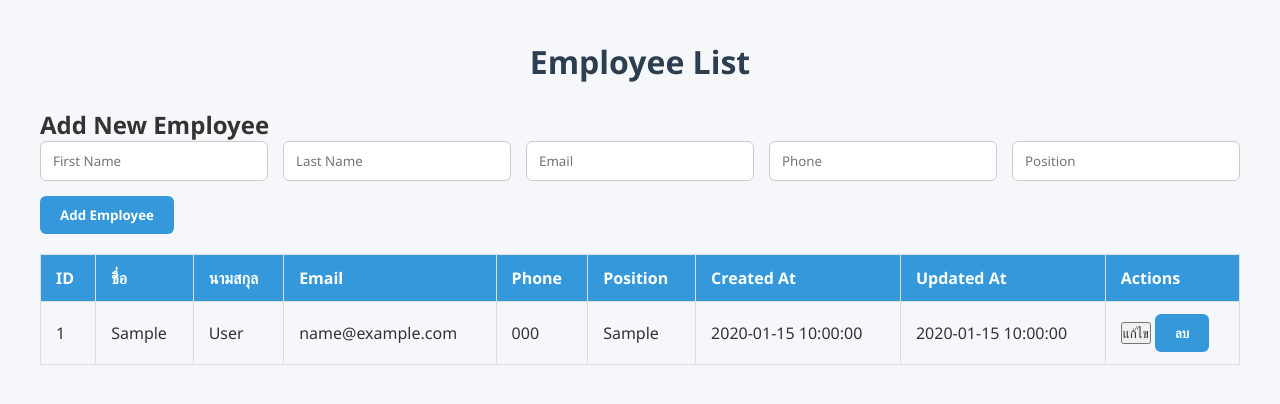
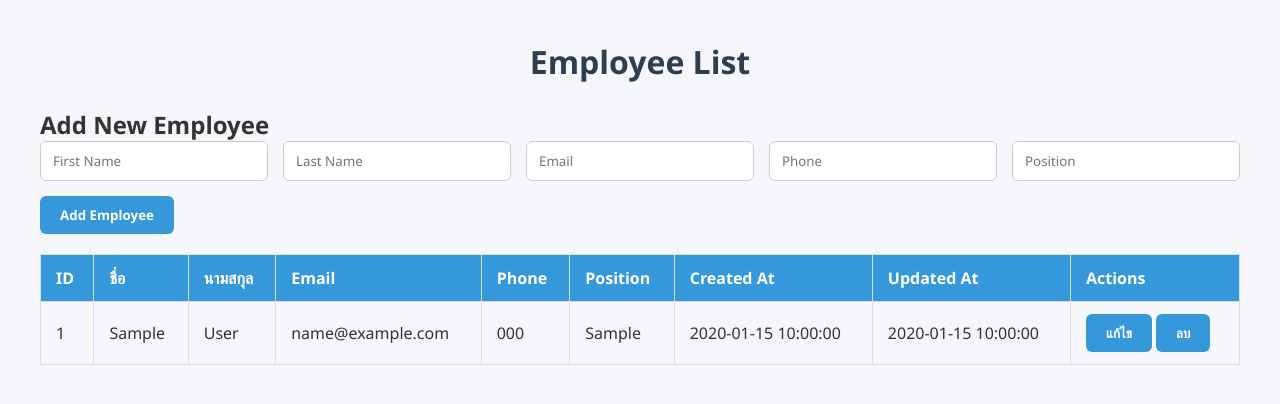
Before and after one commit to nattawatkaeng-in/Render-Cloud-Employee, a Flask app: page / in a window 1280 px wide. Shown: the top 404 px of the page. Run offline with Flask 3, Linux system fonts and the light colour scheme; tables that the repository leaves empty hold one stand-in row (values such as "Sample post").

Commit message:
styling edit button

```diff
--- a/myapp/static/style.css
+++ b/myapp/static/style.css
@@ -90,6 +90,21 @@ form button:hover {
     background-color: #2980b9;
 }
 
+.btn-edit {
+    padding: 10px 20px;
+    border: none;
+    border-radius: 6px;
+    background-color: #3498db; /* สีฟ้าเหมือนปุ่ม Delete */
+    color: white;
+    font-weight: bold;
+    cursor: pointer;
+    transition: background-color 0.2s ease;
+}
+
+.btn-edit:hover {
+    background-color: #2980b9;
+}
+
 /* Footer */
 footer {
     text-align: center;
```
